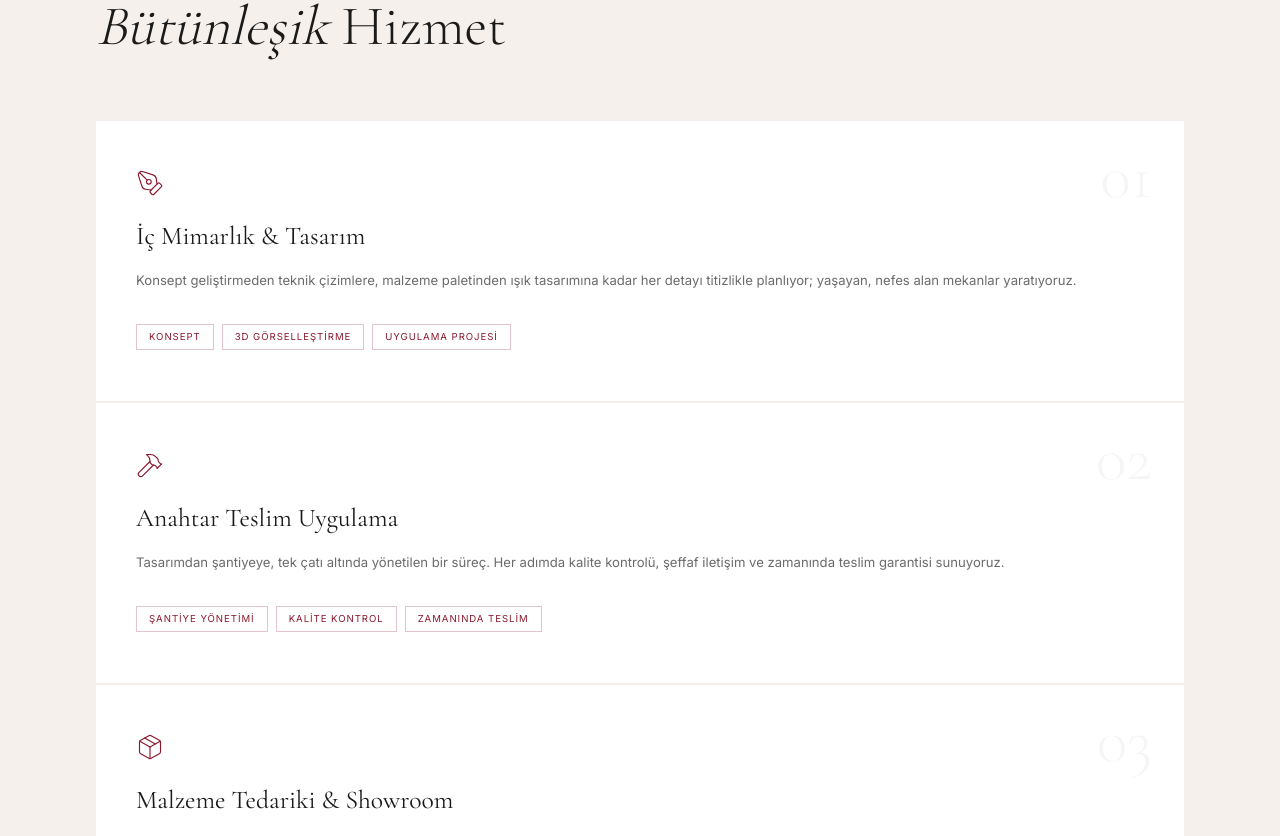
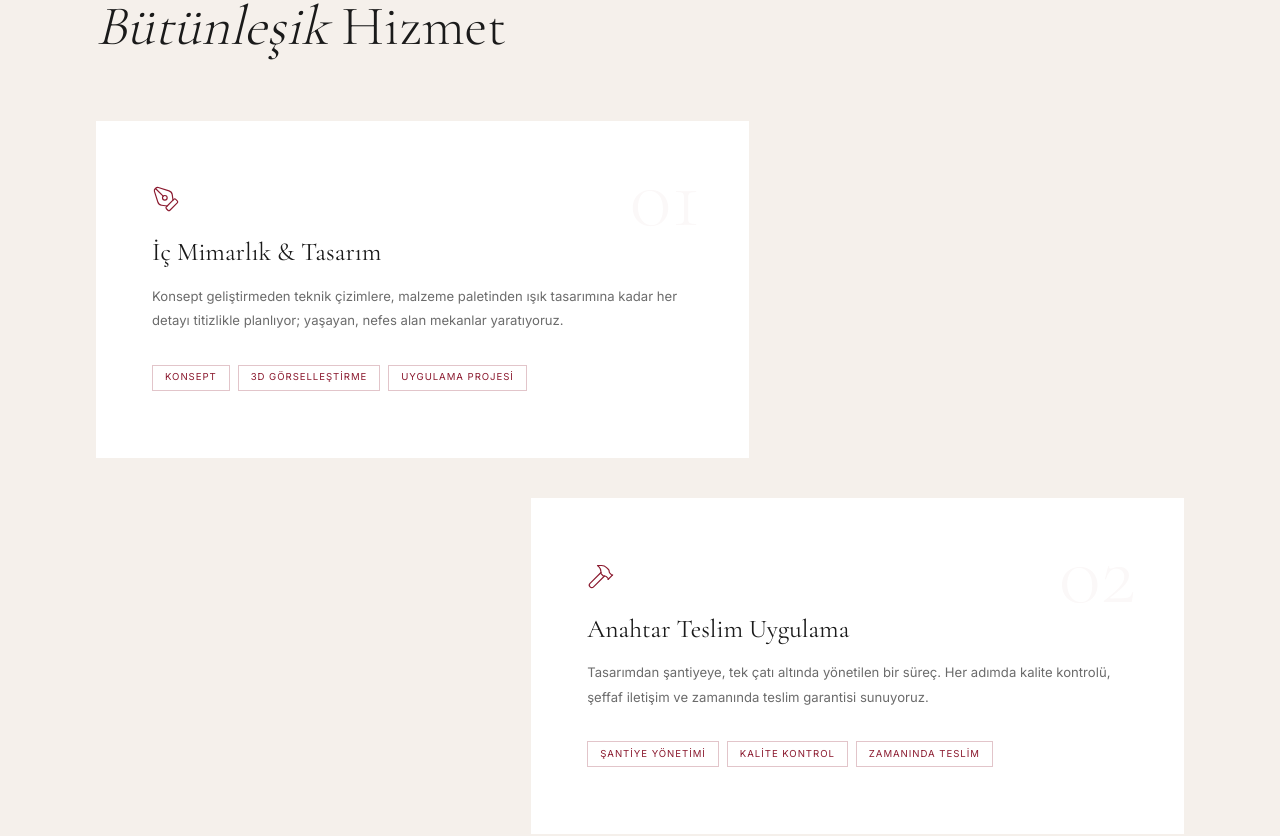
Before and after one commit to deqoin-website/deqoin-premium, a Next.js app: page / in a window 1280 px wide. Shown: the part 2764-3600 px from the top of the page. Built offline with nearby package versions, Linux system fonts and the light colour scheme.

Commit message:
Implemented premium zigzag layout for Services section

```diff
--- a/src/components/sections/Services.tsx
+++ b/src/components/sections/Services.tsx
@@ -65,29 +65,31 @@ export default function Services() {
 
         <div
           style={{
-            display: "grid",
-            gridTemplateColumns: "1fr",
-            gap: "2px",
+            display: "flex",
+            flexDirection: "column",
+            gap: "2.5rem",
           }}
-          className="md:grid-cols-3"
         >
           {services.map((service, i) => (
             <div
               key={i}
               style={{
                 background: "#fff",
-                padding: "3rem 2.5rem",
+                padding: "4rem 3.5rem",
                 borderBottom: "3px solid transparent",
-                transition: "all 0.35s ease",
+                transition: "all 0.4s cubic-bezier(0.2, 0.8, 0.2, 1)",
                 cursor: "default",
                 position: "relative",
                 overflow: "hidden",
+                alignSelf: i % 2 === 0 ? "flex-start" : "flex-end",
+                width: "100%",
               }}
+              className="md:max-w-[70%] lg:max-w-[60%]"
               onMouseEnter={(e) => {
                 const el = e.currentTarget;
                 el.style.borderBottomColor = "var(--burgundy)";
-                el.style.transform = "translateY(-4px)";
-                el.style.boxShadow = "0 20px 60px rgba(0,0,0,0.08)";
+                el.style.transform = "translateY(-8px)";
+                el.style.boxShadow = "0 30px 70px rgba(0,0,0,0.12)";
               }}
               onMouseLeave={(e) => {
                 const el = e.currentTarget;
@@ -100,12 +102,12 @@ export default function Services() {
               <div
                 style={{
                   position: "absolute",
-                  top: "1.5rem",
-                  right: "2rem",
+                  top: "2rem",
+                  right: "3rem",
                   fontFamily: "var(--font-cormorant), Georgia, serif",
-                  fontSize: "4rem",
+                  fontSize: "5.5rem",
                   fontWeight: 300,
-                  color: "rgba(0,0,0,0.04)",
+                  color: "rgba(139,26,47,0.03)",
                   lineHeight: 1,
                   userSelect: "none",
                 }}
```
